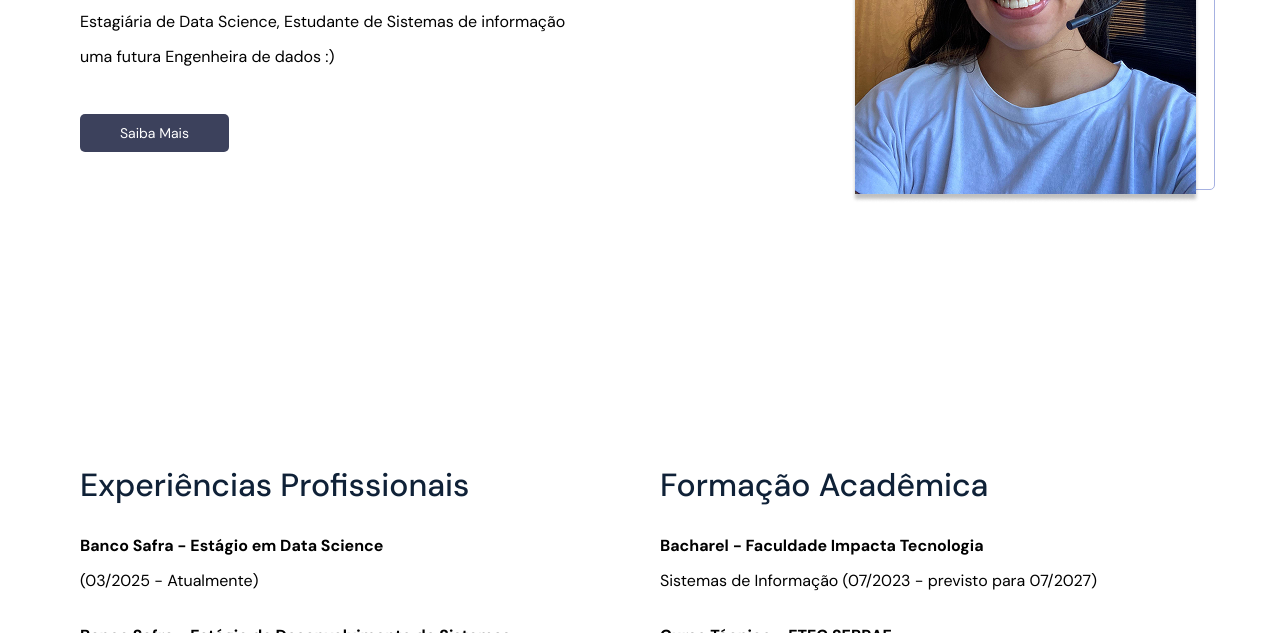
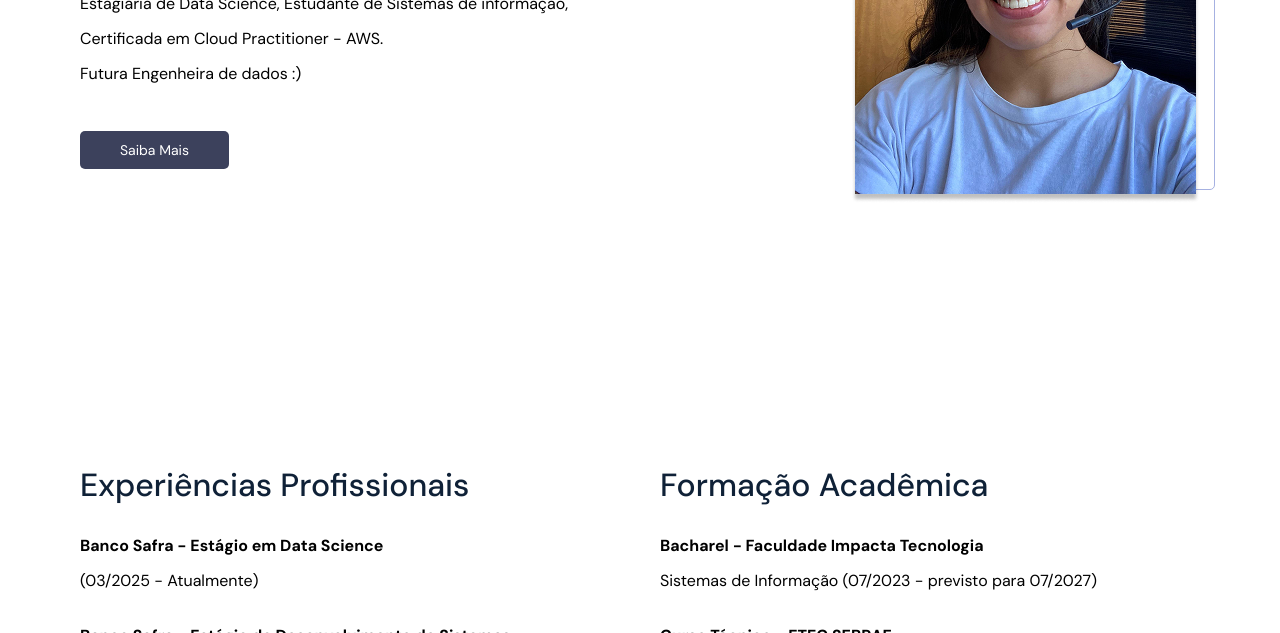
Before and after one commit to JasminShadday/Portifolio, a plain HTML site: page index.html in a window 1280 px wide. Shown: the part 467-1100 px from the top of the page. Drawn offline with Linux system fonts and the light colour scheme.

Commit message:
alteração no subtitulo

```diff
--- a/index.html
+++ b/index.html
@@ -48,7 +48,7 @@
         <div class="header_left">
             <h1>Oi sou  a Jasmin! Engenheira de dados</h1>
             <p>
-                Estagiária de Data Science, Estudante de Sistemas de informação uma futura Engenheira de dados :)
+                Estagiária de Data Science, Estudante de Sistemas de informação, Certificada em Cloud Practitioner - AWS. </br> Futura Engenheira de dados :)
             </p>
             <a href="#about" class="btn btn-primary">Saiba Mais</a>
         </div>
```
